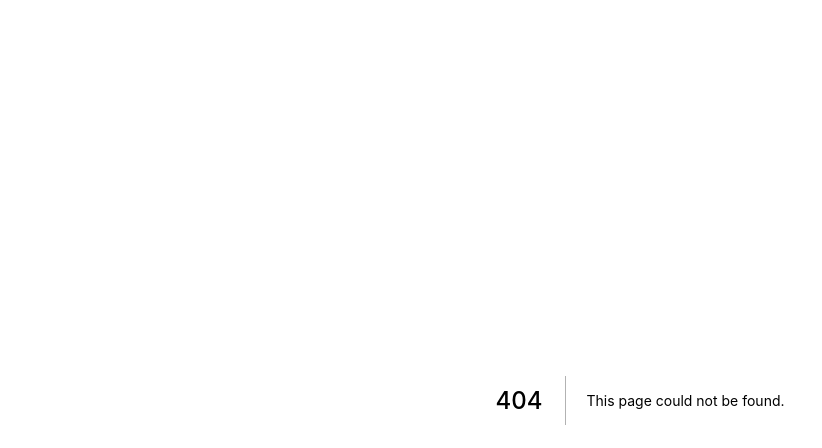
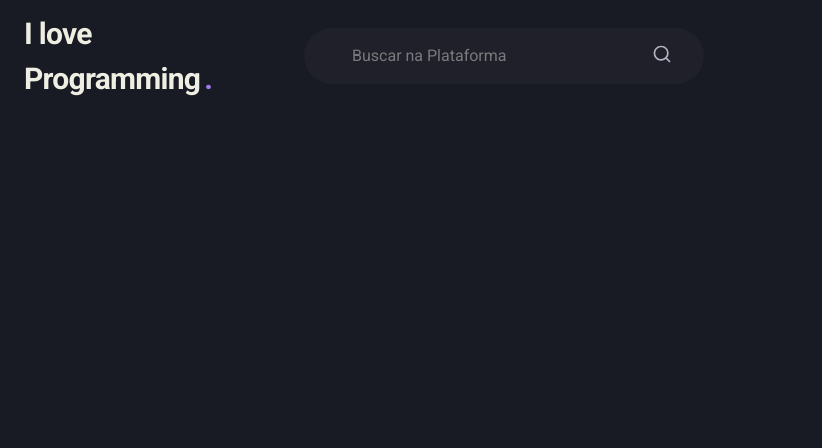
Before and after one commit to RaimundoJSoares/dashgo, a Next.js app: page /dashboard in a window 1280 px wide. Before the commit this address had no page. Shown: the top 448 px of the page, without its empty margins (0-822 px from the left). Built offline with nearby package versions, Linux system fonts and the light colour scheme.

Commit message:
Criando component para input

```diff
--- a/package.json
+++ b/package.json
@@ -15,7 +15,8 @@
     "framer-motion": "^6.2.6",
     "next": "12.0.10",
     "react": "17.0.2",
-    "react-dom": "17.0.2"
+    "react-dom": "17.0.2",
+    "react-icons": "^4.3.1"
   },
   "devDependencies": {
     "@types/node": "^17.0.18",
--- /dev/null
+++ b/src/components/Header.tsx
@@ -0,0 +1,51 @@
+import { Flex, Input, Text, Icon} from '@chakra-ui/react'
+import {RiSearchLine} from 'react-icons/ri'
+
+export default function Header() {
+  return(
+    <Flex
+    as='header'
+    mt='4'
+    maxWidth={1480}
+    h='20'
+    marginX='auto'
+    px='6'
+    align='center'
+    >
+      <Text fontSize='3xl'
+      fontWeight='bold'
+      letterSpacing='tight'
+      w='64'
+      >
+        I love Programming
+        <Text as="span" ml = '1' color='purple.400'>.</Text>
+        </Text>
+
+        <Flex
+        as='label'
+        flex='1'
+        py='4'
+        px='8'
+        ml='6'
+        maxW={400}
+        alignSelf='center'
+        color='gray.200'
+        position='relative'
+        bg='gray.800'
+        borderRadius='full'
+        >
+          <Input
+          placeholder='Buscar na Plataforma'
+          _placeholder={{
+            color:'gray.400'
+          }}
+          color='gray.50'
+          variant='unstyled'
+          px='4'
+          mr='4'
+          />
+          <Icon as = {RiSearchLine} fontSize='20'/>
+        </Flex>
+    </Flex>
+  );
+}
--- /dev/null
+++ b/src/pages/dashboard.tsx
@@ -0,0 +1,8 @@
+import Header from "../components/Header";
+
+
+export default function Dashboard() {
+  return (
+  <Header/>
+  )
+}
```
Also changed, not shown: src/components/Form/input.tsx (added, +23 -0 lines), src/pages/index.tsx (+5 -27 lines), 1 other file (tests, documents, lock files or other folders).
